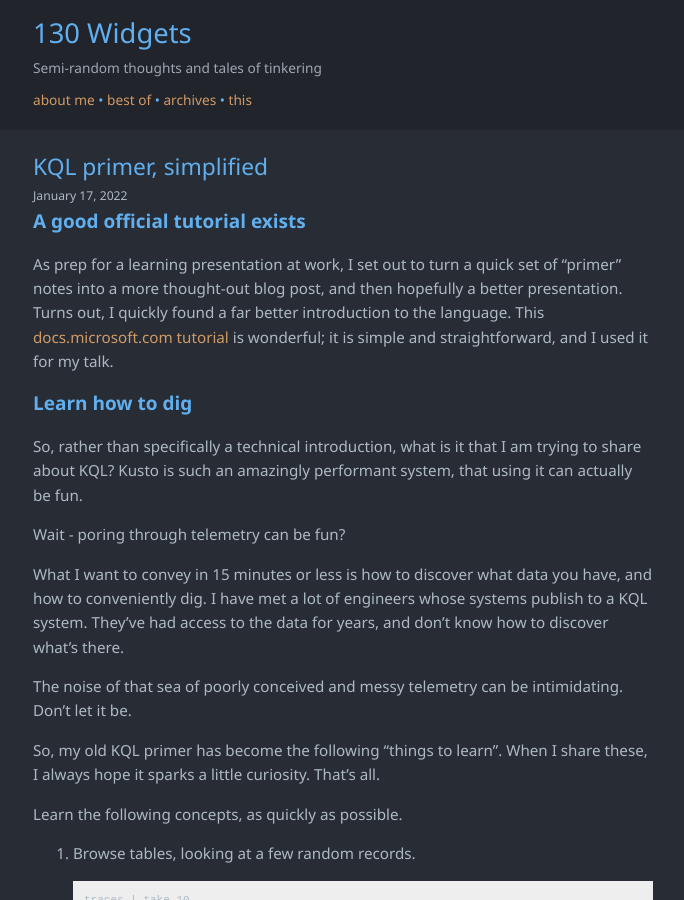
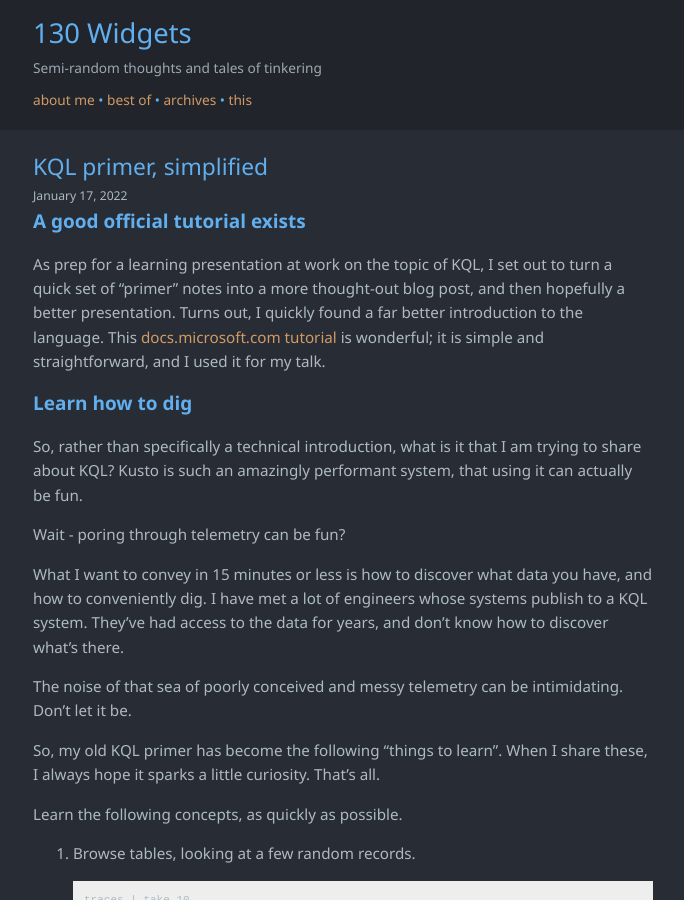
Before and after one commit to bojordan/bojordan.github.io, a Jekyll site: the page built from _posts/2022-01-17-KQL-primer-simplified.md, in a window 1280 px wide and 900 px high. Shown: the whole window, without its empty margins (297-981 px from the left). Built offline with Jekyll 4.4.1, drawn with Linux system fonts in a browser that asks for light colours.

Commit message:
KQL post tweak

```diff
--- a/_posts/2022-01-17-KQL-primer-simplified.md
+++ b/_posts/2022-01-17-KQL-primer-simplified.md
@@ -5,7 +5,7 @@ title: KQL primer, simplified
 
 ### A good official tutorial exists
 
-As prep for a learning presentation at work, I set out to turn a quick set of “primer” notes into a more thought-out blog post, and then hopefully a better presentation. Turns out, I quickly found a far better introduction to the language. This [docs.microsoft.com tutorial](https://docs.microsoft.com/en-us/azure/data-explorer/kusto/query/tutorial?pivots=azuredataexplorer) is wonderful; it is simple and straightforward, and I used it for my talk.
+As prep for a learning presentation at work on the topic of KQL, I set out to turn a quick set of “primer” notes into a more thought-out blog post, and then hopefully a better presentation. Turns out, I quickly found a far better introduction to the language. This [docs.microsoft.com tutorial](https://docs.microsoft.com/en-us/azure/data-explorer/kusto/query/tutorial?pivots=azuredataexplorer) is wonderful; it is simple and straightforward, and I used it for my talk.
 
 ### Learn how to dig
 
```
